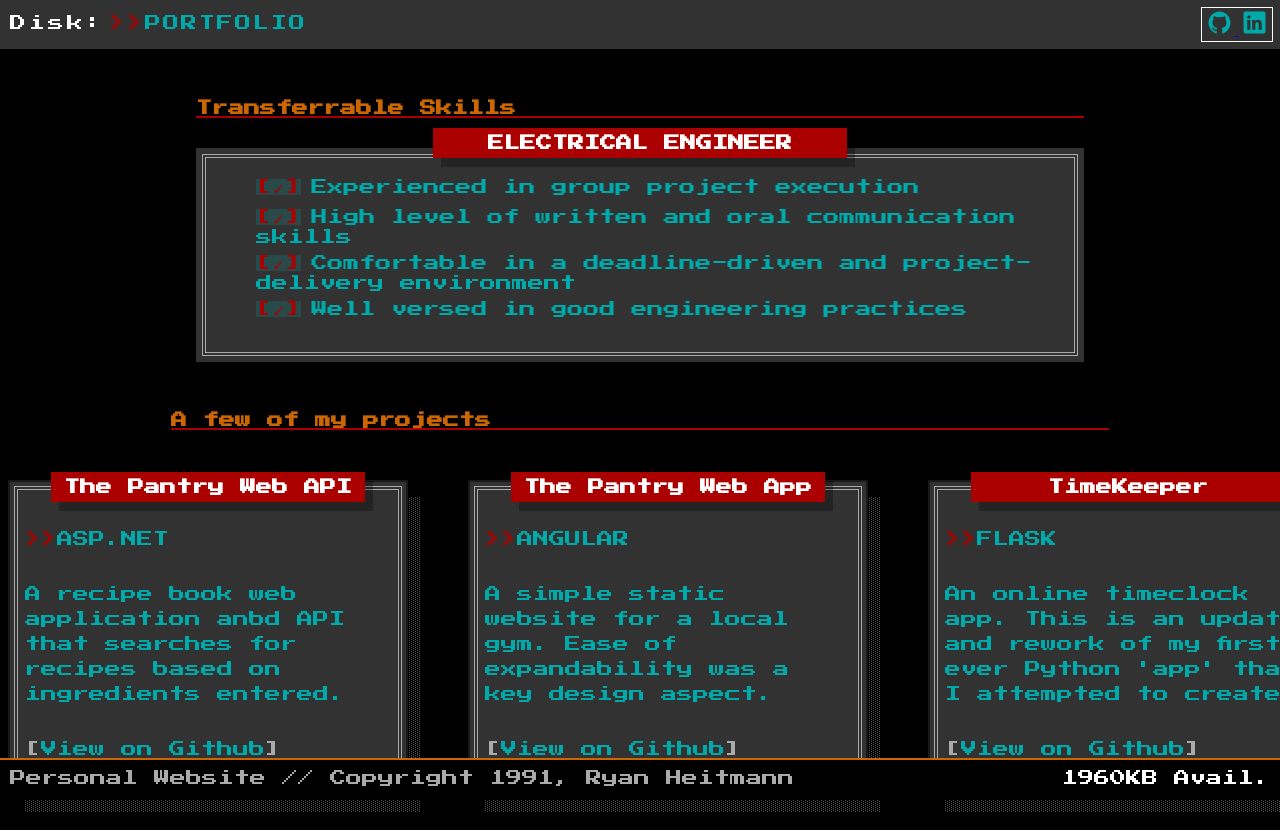
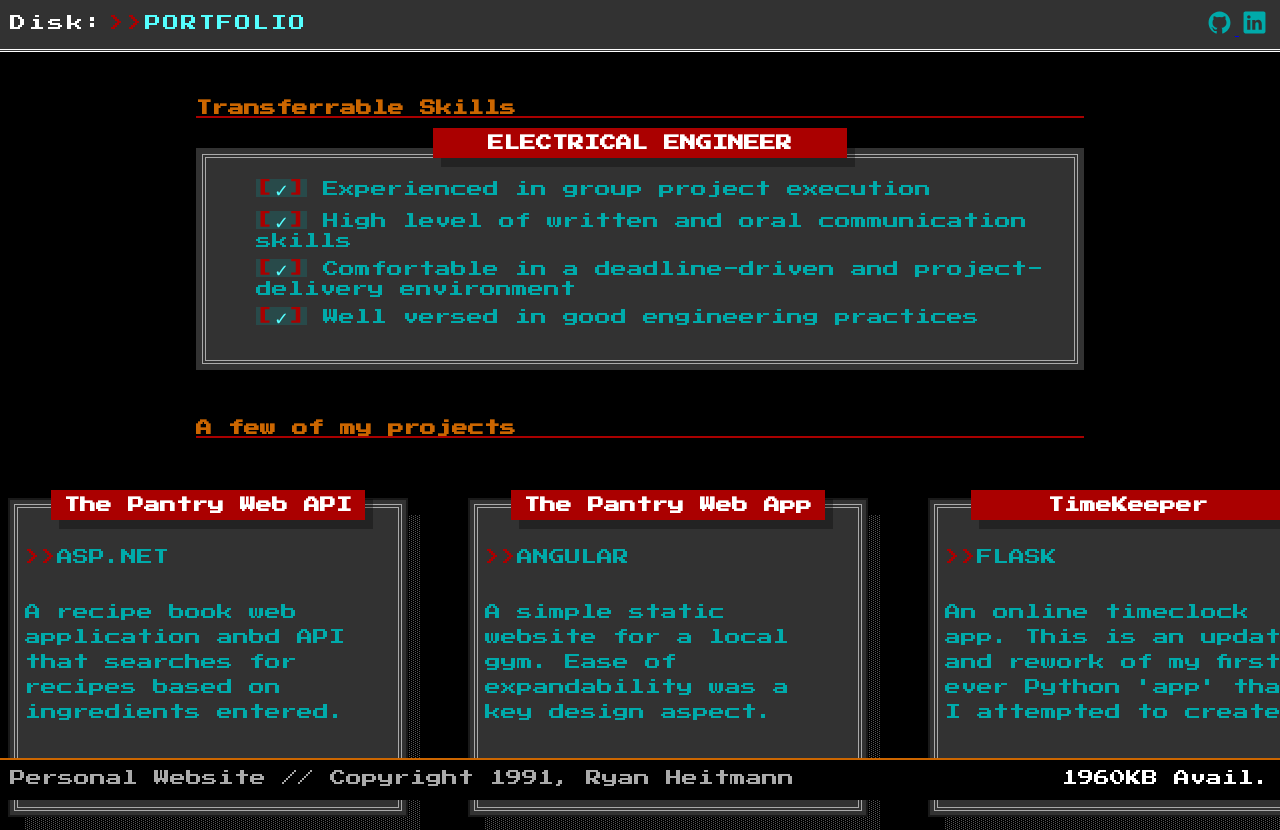
Before and after one commit to RyHmann/RyHmann.github.io, a plain HTML site: page portfolio.html in a window 1280 px wide. Shown: the top 830 px of the page. Drawn offline with nearby package versions, Linux system fonts and the light colour scheme; a web font is replaced by a local one.

Commit message:
Tweaking aesthetics

```diff
--- a/css/style-portfolio.css
+++ b/css/style-portfolio.css
@@ -21,6 +21,7 @@ ion-icon {
     display: flex;
     flex-direction: row;
     align-items: center;
+    border-bottom: 3px double #fff;
     z-index: 3;
 }
 .navbar-container p {
@@ -50,6 +51,7 @@ ion-icon {
     text-align: left;
     min-width: 100%;
     background: #a00;
+    border: 2px solid #fff;
 
 }
 .disk-menu-content a{
@@ -74,7 +76,7 @@ ion-icon {
 
 #title-text {
     font-family: 'Press Start 2P', cursive;
-    color: #0aa;
+    color: #5ff;
     text-decoration: none;
     letter-spacing: 2px;
 }
@@ -89,9 +91,6 @@ ion-icon {
 .icon-container {
     margin-left: auto;
     padding: 10px;
-    outline: 1px solid #fff;
-    outline-offset: -8px;
-
 }
 
 .icon-container ion-icon {
@@ -174,11 +173,13 @@ ion-icon {
     margin: 0;
     padding: 5px 0px;
 }
-.transferrable-skills::before {
-    content: "[✓]";
+.transferrable-skills span::before {
+    content: "[";
     color: #a00;
-    background: rgb(0, 170, 170, .2);
-    margin: 0px 10px 0px 0px;
+}
+.transferrable-skills span::after {
+    content: "]";
+    color: #a00;
 }
 .project-title-container {
     width: 75%;
@@ -187,12 +188,13 @@ ion-icon {
 .project-title-container h4 {
     color: #c60;
     font-family: 'Press Start 2P', cursive;
-    margin: 5px;
     border-bottom: 2px solid #a00;
+    margin: 30px;
 }
 .grid-container {
     display: flex;
     width: 100%;
+    margin: 60px auto;
 }
 .grid {
     display: grid;
--- a/portfolio.html
+++ b/portfolio.html
@@ -43,10 +43,10 @@
     <div class="transferrable-skills-list-container">
         <h4 id="transferrable-skills-cap">ELECTRICAL ENGINEER</h4>
         <ul>
-            <li class="transferrable-skills">Experienced in group project execution</li>
-            <li class="transferrable-skills">High level of written and oral communication skills</li>
-            <li class="transferrable-skills">Comfortable in a deadline-driven and project-delivery environment</li>
-            <li class="transferrable-skills">Well versed in good engineering practices</li>
+            <li class="transferrable-skills"><span style="color: #5ff; font-size:18px; background: rgb(0, 170, 170, .2)">✓</span> Experienced in group project execution</li>
+            <li class="transferrable-skills"><span style="color: #5ff; font-size:18px; background: rgb(0, 170, 170, .2)">✓</span> High level of written and oral communication skills</li>
+            <li class="transferrable-skills"><span style="color: #5ff; font-size:18px; background: rgb(0, 170, 170, .2)">✓</span> Comfortable in a deadline-driven and project-delivery environment</li>
+            <li class="transferrable-skills"><span style="color: #5ff; font-size:18px; background: rgb(0, 170, 170, .2)">✓</span> Well versed in good engineering practices</li>
         </ul>
     </div>
 
```
